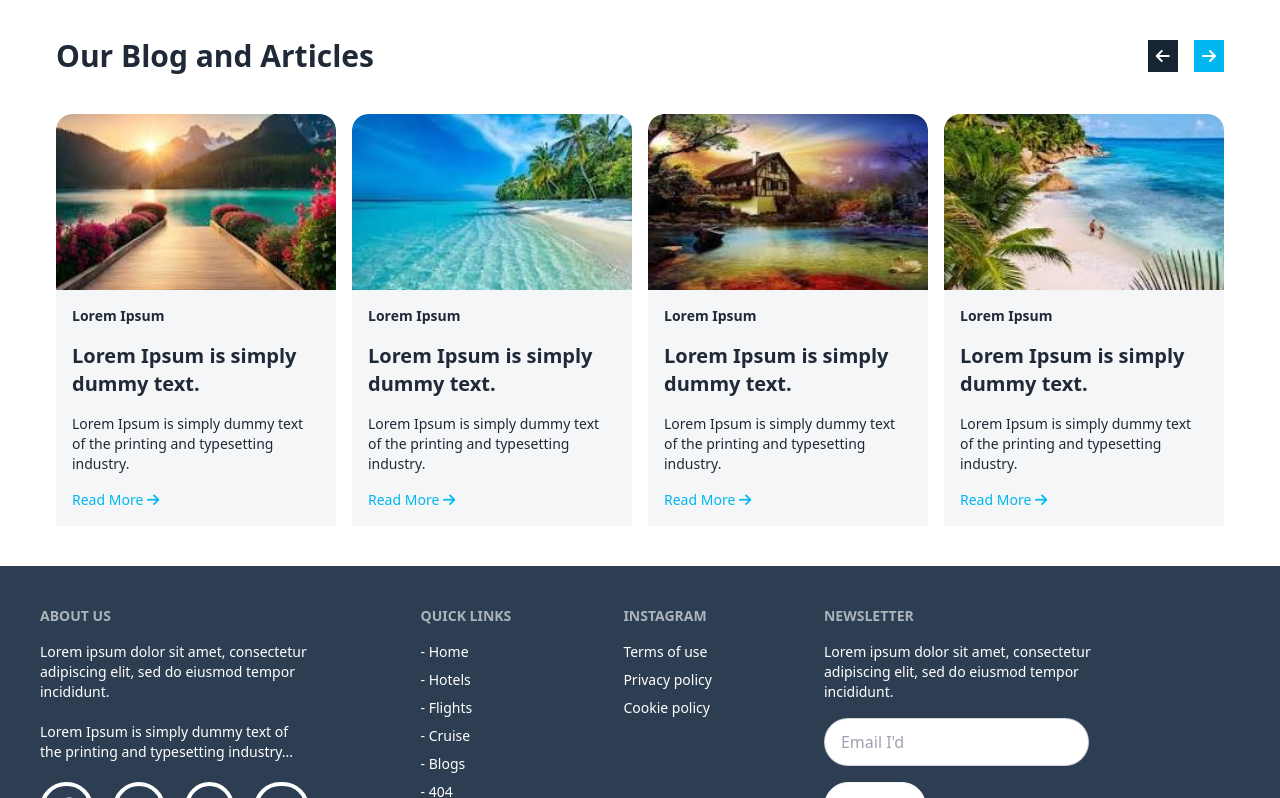
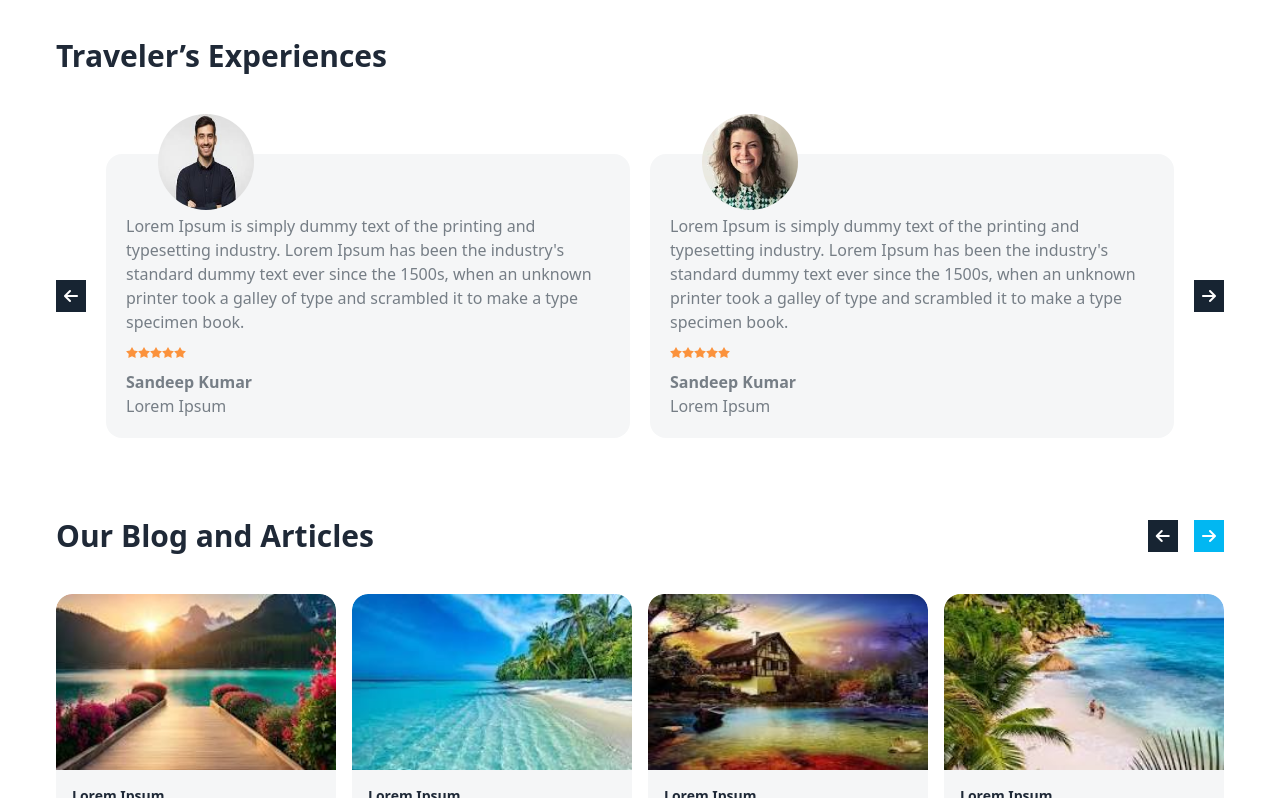
Before and after one commit to PmSaifuzzaman/tour, a plain HTML site: page index.html in a window 1280 px wide. Shown: the part 2823-3621 px from the top of the page. Drawn offline with nearby package versions, Linux system fonts and the light colour scheme.

Commit message:
Travellars Experience section added

```diff
--- a/index.html
+++ b/index.html
@@ -567,6 +567,49 @@
             </div>
         </section>
 
+        <!-- Travell Experience -->
+        <section>
+            <div class="px-14 mb-10">
+                <h2 class="text-3xl font-bold text-start py-10 mb-10">
+                    Traveler’s Experiences
+                </h2>
+                <div class="flex gap-5 items-center">
+                    <button class="bg-[#172432] text-white px-2 py-1"><i
+                        class="fa-solid fa-arrow-left"></i></button>
+                    <!-- Review 1 -->
+                    <div class="p-5 bg-[#F5F6F7] rounded-2xl relative overflow-visible text-[#767E86]">
+                        <img class="w-24 h-24 rounded-full absolute -top-10 left-[100px] transform -translate-x-1/2" src="./images/person (1).jpeg" alt="">
+                        <p class="pt-10">Lorem Ipsum is simply dummy text of the printing and typesetting industry. Lorem Ipsum has been the industry's standard dummy text ever since the 1500s, when an unknown printer took a galley of type and scrambled it to make a type specimen book.</p>
+                        <div class="rating rating-xs py-3">
+                            <input type="radio" name="rating-5" class="mask mask-star-2 bg-orange-400" />
+                            <input type="radio" name="rating-5" class="mask mask-star-2 bg-orange-400" />
+                            <input type="radio" name="rating-5" class="mask mask-star-2 bg-orange-400" />
+                            <input type="radio" name="rating-5" class="mask mask-star-2 bg-orange-400" />
+                            <input type="radio" name="rating-5" class="mask mask-star-2 bg-orange-400" />
+                        </div>
+                        <p class="font-bold">Sandeep Kumar</p>
+                        <p>Lorem Ipsum</p>
+                    </div>
+                    <!-- Review 2 -->
+                    <div class="p-5 bg-[#F5F6F7] rounded-2xl relative overflow-visible text-[#767E86]">
+                        <img class="w-24 h-24 rounded-full absolute -top-10 left-[100px] transform -translate-x-1/2" src="./images/person (2).jpeg" alt="">
+                        <p class="pt-10">Lorem Ipsum is simply dummy text of the printing and typesetting industry. Lorem Ipsum has been the industry's standard dummy text ever since the 1500s, when an unknown printer took a galley of type and scrambled it to make a type specimen book.</p>
+                        <div class="rating rating-xs py-3">
+                            <input type="radio" name="rating-5" class="mask mask-star-2 bg-orange-400" />
+                            <input type="radio" name="rating-5" class="mask mask-star-2 bg-orange-400" />
+                            <input type="radio" name="rating-5" class="mask mask-star-2 bg-orange-400" />
+                            <input type="radio" name="rating-5" class="mask mask-star-2 bg-orange-400" />
+                            <input type="radio" name="rating-5" class="mask mask-star-2 bg-orange-400" />
+                        </div>
+                        <p class="font-bold">Sandeep Kumar</p>
+                        <p>Lorem Ipsum</p>
+                    </div>
+                    <button class="bg-[#172432] text-white px-2 py-1"><i
+                        class="fa-solid fa-arrow-right"></i></button>
+                </div>
+            </div>
+        </section>
+
         <!-- Blog And Aricle section -->
         <section>
             <div class="px-14 mb-10">
```
Also changed, not shown: images/person (1).jpeg (added), images/person (2).jpeg (added).
